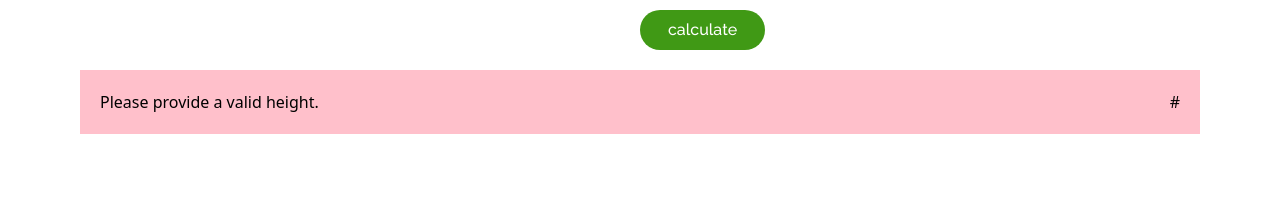
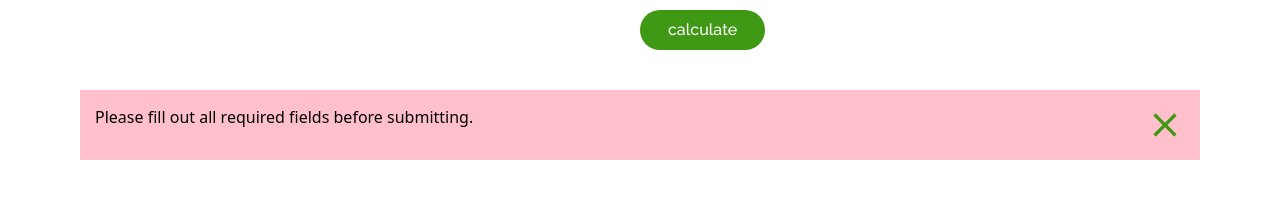
Before and after one commit to Hazzan180/GYMBASE, a React (Vite) app in the folder my-app/: page / in a window 1280 px wide. Both pictures are taken after typing "Sample", "Sample", "5" into the empty fields and a click on the button "calculate". Shown: the part 2791-3001 px from the top of the page. Built offline with nearby package versions, Linux system fonts and the light colour scheme.

Commit message:
new component added

```diff
--- /dev/null
+++ b/my-app/src/Alert/Alert.jsx
@@ -0,0 +1,21 @@
+import React from 'react'
+import './alert.css'
+
+import {MdClose} from 'react-icons/md'
+
+const Alert = ({type, text, setAlert, alert}) => {
+ const handuleClose = () => {
+  setAlert({ show: false });
+ }
+  return (
+    <div className={`alert alert-${type}`} >
+      <h3>{text}</h3>
+      {
+        alert.show && <MdClose className='text-[40px] text-[#409915]' onClick={handuleClose}/>
+      }
+
+    </div>
+  )
+}
+
+export default Alert
--- /dev/null
+++ b/my-app/src/Alert/alert.css
@@ -0,0 +1,14 @@
+.alert{
+    display: flex;
+    justify-content: space-between;
+    margin-top: 40px;
+    padding: 15px;
+    color: #000;
+}
+
+.alert-danger{
+    background-color: pink;
+}
+.alert-success{
+    background-color: #f0f0f0;
+}
--- a/my-app/src/Components/UI/HomeComp/Trainer/Trainer.jsx
+++ b/my-app/src/Components/UI/HomeComp/Trainer/Trainer.jsx
@@ -11,6 +11,7 @@ import {Card} from '../../../Card/Card'
 import Trainers from '../../../../Data'
 //import BodyPart from '../../ExerciseCom/BodyPart'
 
+import Alert from '../../../../Alert/Alert'
 
 const Trainer = () => {
   const [team, setTeam] = useState(Trainers)
@@ -20,6 +21,7 @@ const Trainer = () => {
   const [age, setAge] = useState()
   const [sex, setSex] = useState()
   const [factor, setFactor] = useState()
+  const [alert, setAlert] = useState({show:false})
 
     const handulCategory = (category) => {
       const upDateCategory = Trainers.filter((item) => {
@@ -30,16 +32,38 @@ const Trainer = () => {
       setTeam(upDateCategory);
     }
 
+    const handleAlert = ({type, text}) => {
+      setAlert({show:true, type, text})
+    }
+
     const SubmitValue = (e) => {
       e.preventDefault();
 
-      const BMI = Math.round(weight / height / height * 10000)
 
-      const BMR = sex === 'male' ? 66.5 + (13.75 * weight) + (5.003 * height) - (6.75 * age) :
-      655.1 + (9.563 * weight) + (1.850 * height) - (4.676 * age)
+      if (!height || !weight || !age || !sex || factor === 'none') {
+        handleAlert({type: 'danger', text: 'Please fill out all required fields before submitting.'})
+        return;
+      }
 
-     const ans = Math.round(BMR)
-     const formatted = ans.toLocaleString('en-Us')
+      let BMI = weight / height / height * 10000
+      let BMIFixed = BMI.toFixed(2)
+      let status
+
+      if(BMIFixed < 18.5){
+        status = 'YOU ARE UNDERWEIGHT!'
+      }else if(BMIFixed > 18.5 || BMIFixed === 24.9){
+        status = 'YOU ARE HEALTHY!'
+      }else if(BMIFixed > 25.0 || BMIFixed === 29.9){
+        status = 'YOU ARE OVERWEIGHT'
+      }else if(BMIFixed > 30.0){
+        status = 'YOU ARE OBESE'
+      }
+
+      const BMR = sex === 'male' ? 66 + (13.7 * weight) + (5 * height) - (6.8 * age) :
+      655 + (9.6 * weight) + (1.8 * height) - (4.7 * age)
+
+
+     const BMRFixed = BMR.toFixed(1)
 
      let calculatedCalories;
 
@@ -52,14 +76,13 @@ const Trainer = () => {
      } else if (factor === 'hard') {
        calculatedCalories = BMR * 1.725;
      }
-      const ansCa = Math.round(calculatedCalories)
-      const formattedCal = ansCa.toLocaleString('en-Us')
 
-      console.log(BMI)
-      console.log(formatted)
-      console.log(formattedCal);
+      let calculatedCaloriesFixed = calculatedCalories.toFixed(1)
+
+
+      handleAlert({type: 'success', text: `${status}  Your BMI is ${BMIFixed}.  BMR ${BMRFixed} kcal/day, and BMR w/Activity Factor  ${calculatedCaloriesFixed} kcal/day`})
+
     }
-
 
 
   return (
@@ -195,22 +218,33 @@ const Trainer = () => {
         <div className='flex justify-between gap-10 mb-5'>
           <input type='text' placeholder='Height/cm'
           className='w-[50%] placeholder-black outline-none bg-[#f0f0f0] py-3 px-3 '
-          onChange={(e) => setheight(e.target.value)} required
+          onChange={(e) => setheight(e.target.value)}
+          onKeyPress={(e) => {
+            if (!/[0-9.]/.test(e.key)) {
+              e.preventDefault();
+            }
+          }}
           />
           <input type='text' placeholder='Weight/kg'
           className='w-[50%] placeholder-black outline-none bg-[#f0f0f0] py-3 px-3 '
-          onChange={(e) => setweight(e.target.value)} required
+          onChange={(e) => setweight(e.target.value)}
+          onKeyPress={(e) => {
+            if (!/[0-9.]/.test(e.key)) {
+              e.preventDefault();
+            }
+          }}
           />
         </div>
 
         <div className='flex justify-between gap-10 mb-5'>
           <input type='number' placeholder='Age in years'
           className='w-[50%] placeholder-black outline-none bg-[#f0f0f0] py-3 px-3 '
-          onChange={(e) => setAge(e.target.value)} required
+          onChange={(e) => setAge(e.target.value)}
+
           />
          <select
           className='w-[50%] outline-none bg-[#f0f0f0] py-3 px-3' defaultValue="none"
-          onChange={(e) => setSex(e.target.value)} required
+          onChange={(e) => setSex(e.target.value)}
          >
           <option value="none" disabled hidden>Sex</option>
           <option value='male'>Male</option>
@@ -232,10 +266,11 @@ const Trainer = () => {
       </form>
       </div>
     </section>
-    <div className='flex justify-between w-full bg-[pink] py-5 px-5 mt-5'>
-        <h3>Please provide a valid height.</h3>
-        <h3>#</h3>
-    </div>
+
+    {
+      alert.show && <Alert type={alert.type} text={alert.text} setAlert={setAlert} alert={alert}/>
+    }
+
     </section>
    </>
   )
```
